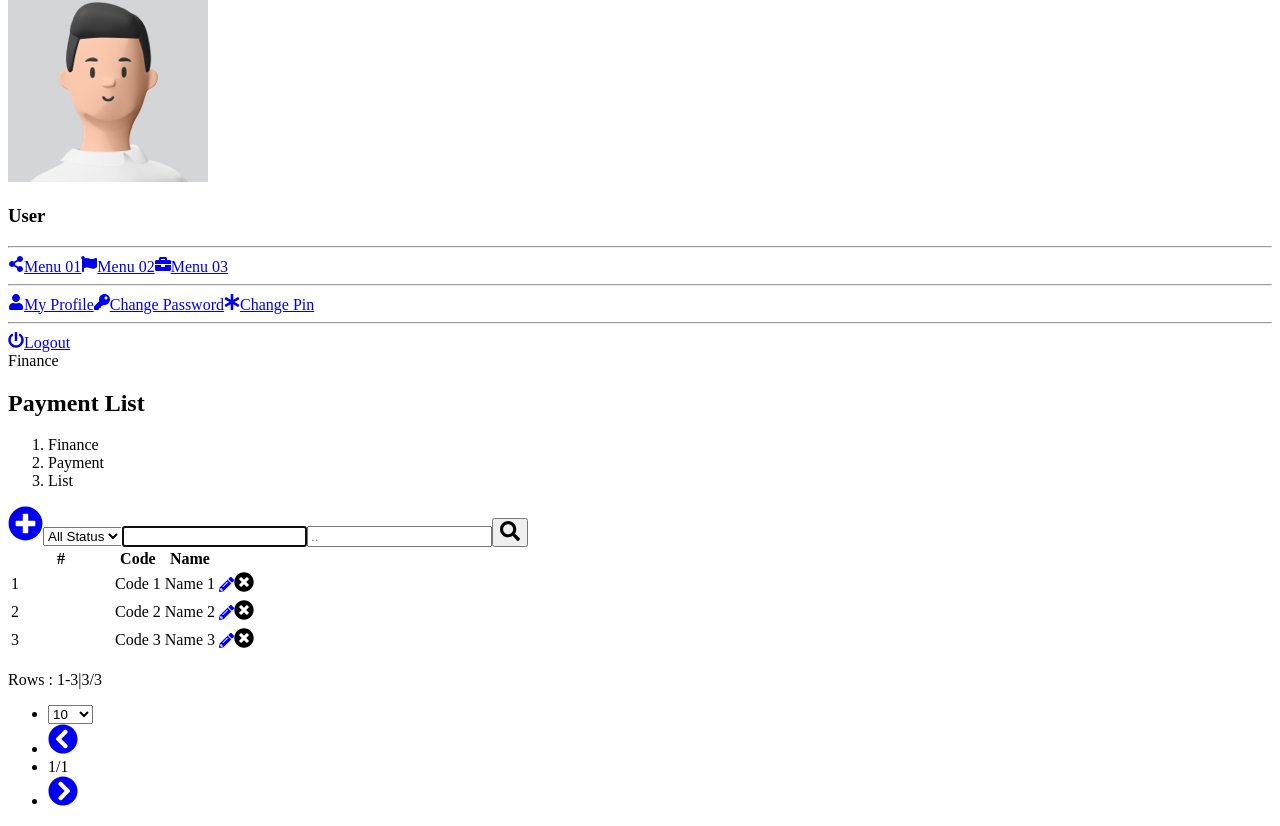
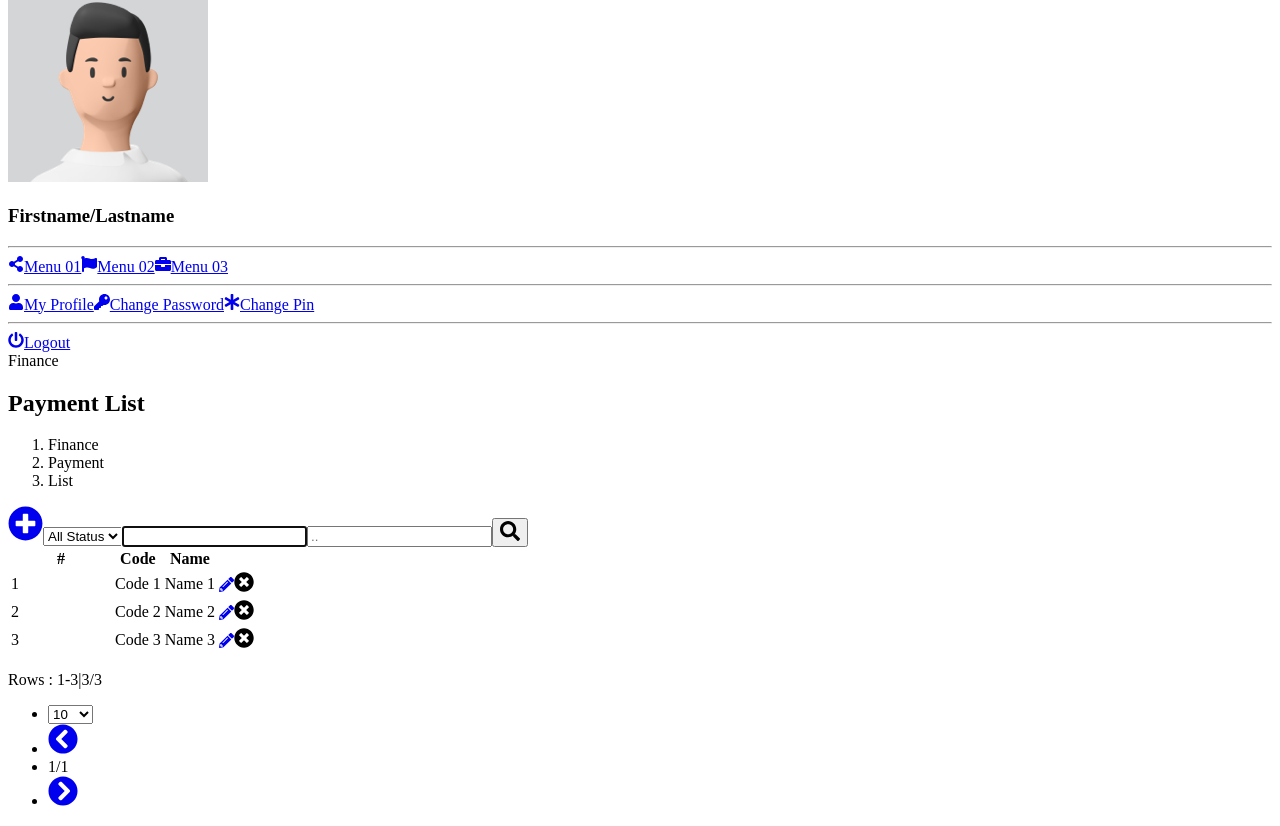
Before and after one commit to sutiknosofjan/nextjs_bootstrap_tabler_admin_template, a Next.js app: page / in a window 1280 px wide. Shown: the part 772-1598 px from the top of the page. Built offline with nearby package versions, Linux system fonts and the light colour scheme.

Commit message:
Update index.js

```diff
--- a/pages/index.js
+++ b/pages/index.js
@@ -263,7 +263,7 @@ export default function Home() {
               </Link>
 
               <div className="dropdown-menu dropdown-menu-end dropdown-menu-arrow">
-                <h3 className="m-2 mx-3">User</h3>
+                <h3 className="m-2 mx-3">Firstname/Lastname</h3>
 
                 <hr className="my-1" />
 
```
